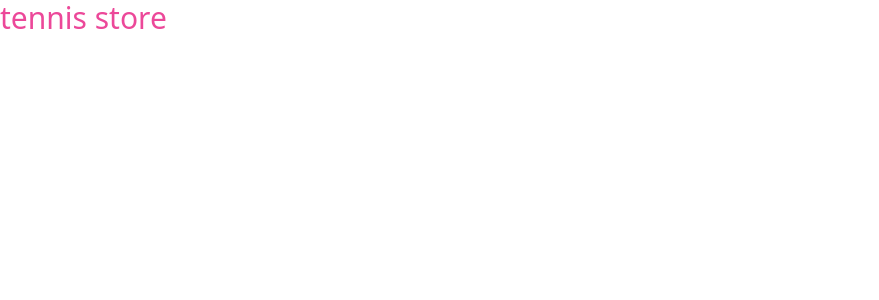
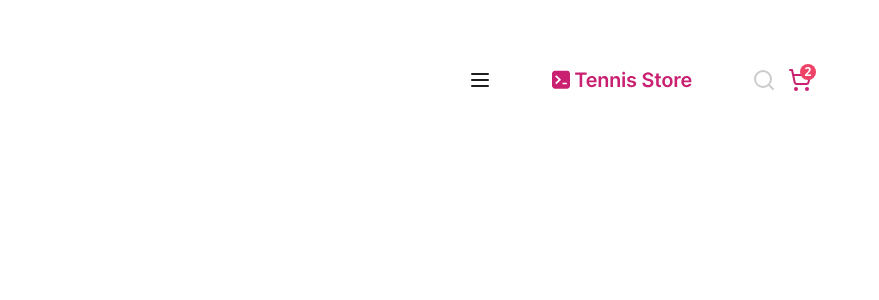
Before and after one commit to pedroeuzebiooo/digital-store, a React (Vite) app: page / in a window 1280 px wide. Shown: the top 300 px of the page, without its empty margins (0-879 px from the left). Built offline with nearby package versions, Linux system fonts and the light colour scheme.

Commit message:
feat: add header

```diff
--- a/src/App.tsx
+++ b/src/App.tsx
@@ -1,7 +1,25 @@
+import { Menu, Search, ShoppingCart } from "lucide-react";
+import Logo from "./assets/logo.svg";
+
 function App() {
   return (
-    <div>
-      <h1 className="text-3xl text-pink-500">tennis store</h1>
+    <div className="w-96 mt-12 mx-auto">
+      <header className="flex items-center justify-between p-5">
+        <Menu className="size-6 text-[#1F1F1F]" />
+
+        <a href="#">
+          <img src={Logo} alt="Logo do Tennis Store" />
+        </a>
+
+        <div className="flex items-center gap-3 relative">
+          <Search className="size-6 text-[#CCCCCC]" />
+          <ShoppingCart className="size-6 text-[#C92071]" />
+
+          <span className="flex items-center justify-center w-4 h-4 p-1 rounded-full bg-[#EE4266] text-xs text-white font-bold absolute right-[-0.25rem] top-[-0.25rem]">
+            2
+          </span>
+        </div>
+      </header>
     </div>
   );
 }
```
Also changed, not shown: src/assets/logo.svg (added).
